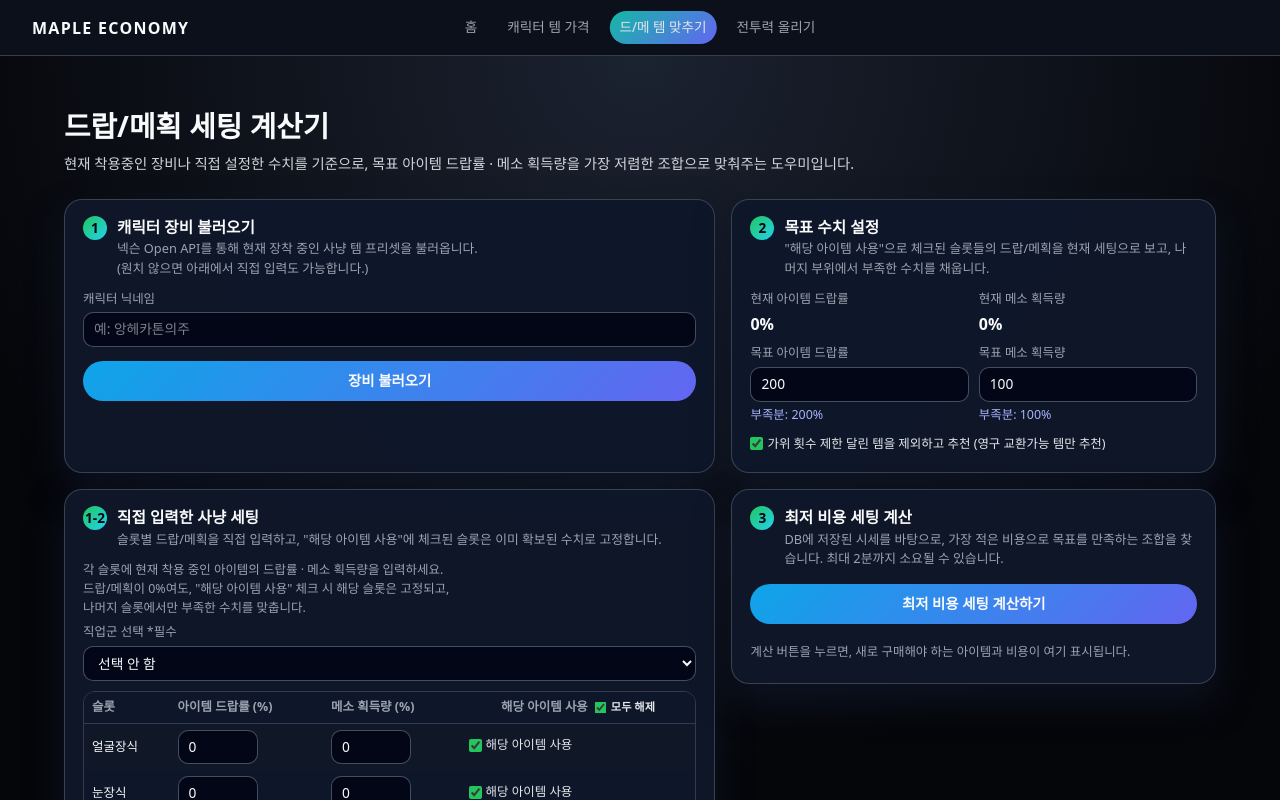
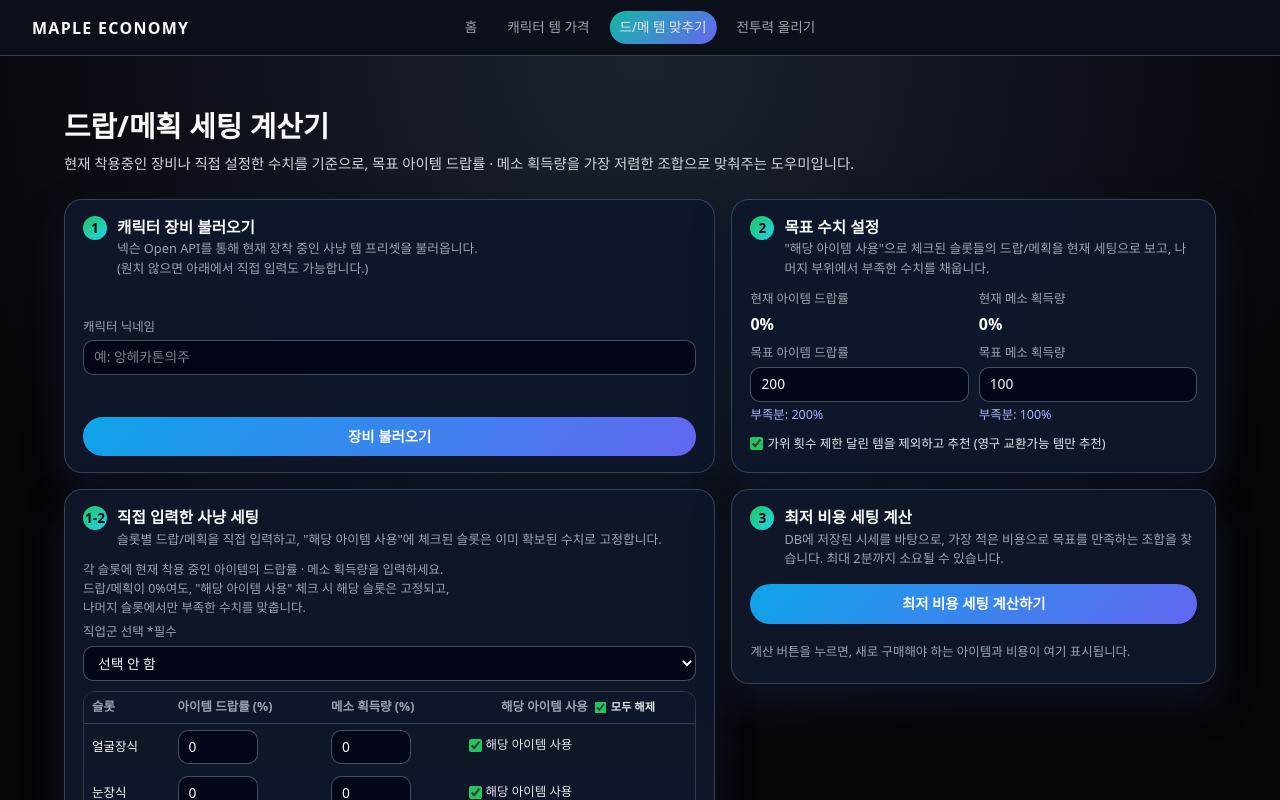
Before and after one commit to Jae2928/maple-economy, a Next.js app: page /dropmeso in a window 1280 px wide. Shown: the top 800 px of the page. Built offline with nearby package versions, Linux system fonts and the light colour scheme.

Commit message:
fix: rebase 에서 유실됐던 드메템 페이지 1번 카드 CSS 변경사항 복구

```diff
--- a/app/dropmeso/DropMesoClient.tsx
+++ b/app/dropmeso/DropMesoClient.tsx
@@ -1,4 +1,3 @@
-// app/dropmeso/DropMesoClient.tsx
 "use client";
 
 import { useMemo, useState, useEffect } from "react";
@@ -127,7 +126,6 @@ export default function DropMesoClient() {
   const searchParams = useSearchParams();
   const searchValue = searchParams.get("search") || "";
 
-  // 🔹 검색 파라미터로 온 값으로 초기화
   const [characterName, setCharacterName] = useState(searchValue);
 
   // 🔥 캐릭터 장비에서 자동으로 감지된 직업군
@@ -263,15 +261,6 @@ export default function DropMesoClient() {
       setLoadingEquip(false);
     }
   };
-
-  // 🔹 URL에 ?search=닉네임 이 있을 경우: 자동으로 불러오기
-  useEffect(() => {
-    if (searchValue) {
-      setCharacterName(searchValue);
-      handleFetchEquipment(searchValue);
-    }
-    // eslint-disable-next-line react-hooks/exhaustive-deps
-  }, [searchValue]);
 
   // 체크 토글 (슬롯 개별)
   const toggleSlotUse = (slot: EquipmentSlotKey) => {
@@ -429,7 +418,7 @@ export default function DropMesoClient() {
         <section className="grid gap-4 items-start md:grid-cols-7">
           {/* 왼쪽: 캐릭터 / 장비 */}
           {/* 1단계: 캐릭터 장비 불러오기 카드 */}
-          <div className={`${styles.card} md:h-full md:col-span-4 md:order-1`}>
+          <div className={`${styles.card} md:h-full md:col-span-4 md:order-1 md:flex md:flex-col md:justify-between`}>
             <div className={styles.cardHeader}>
               <span className={styles.cardStep}>1</span>
               <div>
@@ -457,7 +446,6 @@ export default function DropMesoClient() {
                 }}
               />
             </div>
-
             <button
               className={styles.primaryButton}
               onClick={() => handleFetchEquipment()}
```
